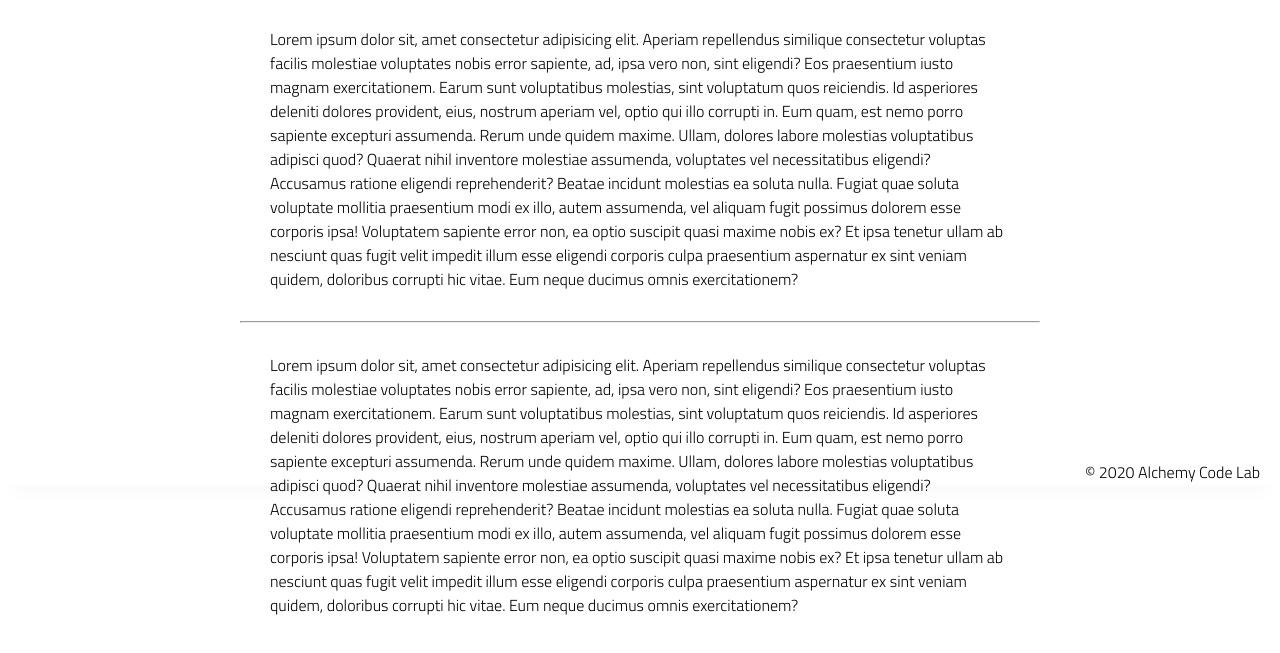
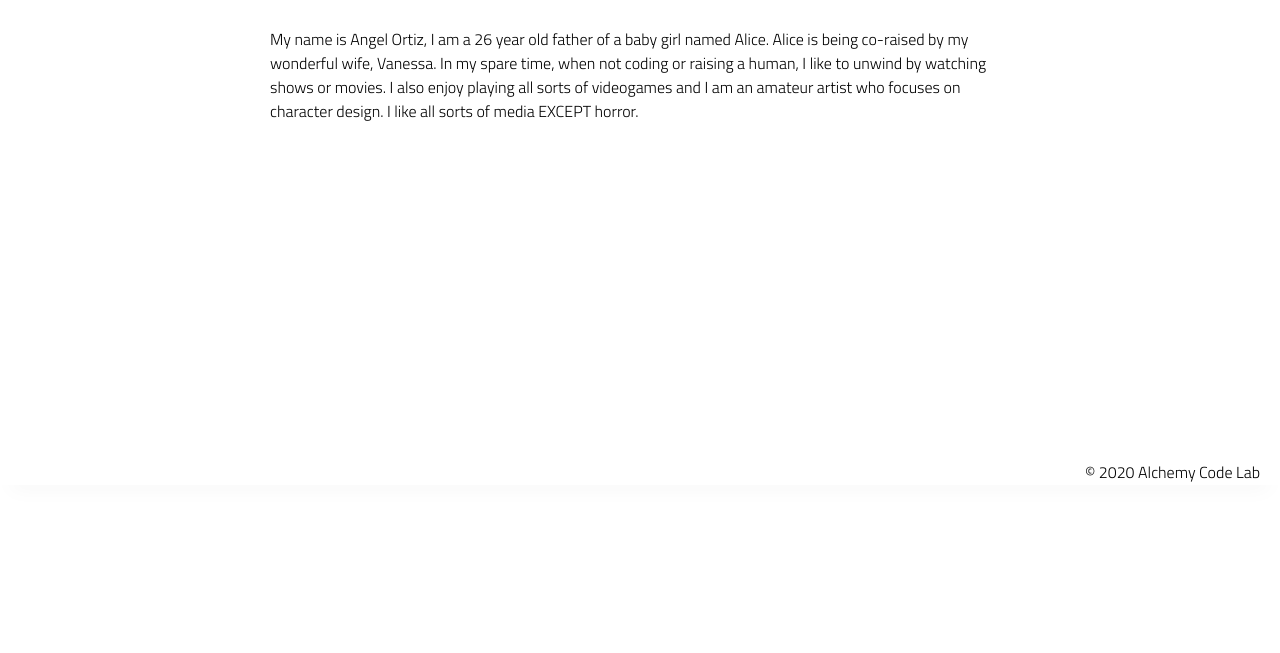
Before and after one commit to AngelDOrtiz/about-me-quiz, a plain HTML site: page index.html in a window 1280 px wide. Shown: the part 315-968 px from the top of the page. After the commit the page ends 800 px from the top, so only its background shows below. Drawn offline with Linux system fonts and the light colour scheme.

Commit message:
Added about me text

```diff
--- a/index.html
+++ b/index.html
@@ -22,24 +22,17 @@
         <section class="main-section">
             <img class="main-logo" src="assets/alchemy-logo.png"/>
             <h2>
-                Welcome to Alchemy Bootstrap!
+                Welcome to my Quiz!
             </h2>
 
             <content>
             <p>
-                Lorem ipsum dolor sit, amet consectetur adipisicing elit. Aperiam repellendus similique consectetur voluptas facilis molestiae voluptates nobis error sapiente, ad, ipsa vero non, sint eligendi? Eos praesentium iusto magnam exercitationem.
-                Earum sunt voluptatibus molestias, sint voluptatum quos reiciendis. Id asperiores deleniti dolores provident, eius, nostrum aperiam vel, optio qui illo corrupti in. Eum quam, est nemo porro sapiente excepturi assumenda.
-                Rerum unde quidem maxime. Ullam, dolores labore molestias voluptatibus adipisci quod? Quaerat nihil inventore molestiae assumenda, voluptates vel necessitatibus eligendi? Accusamus ratione eligendi reprehenderit? Beatae incidunt molestias ea soluta nulla.
-                Fugiat quae soluta voluptate mollitia praesentium modi ex illo, autem assumenda, vel aliquam fugit possimus dolorem esse corporis ipsa! Voluptatem sapiente error non, ea optio suscipit quasi maxime nobis ex?
-                Et ipsa tenetur ullam ab nesciunt quas fugit velit impedit illum esse eligendi corporis culpa praesentium aspernatur ex sint veniam quidem, doloribus corrupti hic vitae. Eum neque ducimus omnis exercitationem?
-            </p>
-            <hr />
-            <p>
-                Lorem ipsum dolor sit, amet consectetur adipisicing elit. Aperiam repellendus similique consectetur voluptas facilis molestiae voluptates nobis error sapiente, ad, ipsa vero non, sint eligendi? Eos praesentium iusto magnam exercitationem.
-                Earum sunt voluptatibus molestias, sint voluptatum quos reiciendis. Id asperiores deleniti dolores provident, eius, nostrum aperiam vel, optio qui illo corrupti in. Eum quam, est nemo porro sapiente excepturi assumenda.
-                Rerum unde quidem maxime. Ullam, dolores labore molestias voluptatibus adipisci quod? Quaerat nihil inventore molestiae assumenda, voluptates vel necessitatibus eligendi? Accusamus ratione eligendi reprehenderit? Beatae incidunt molestias ea soluta nulla.
-                Fugiat quae soluta voluptate mollitia praesentium modi ex illo, autem assumenda, vel aliquam fugit possimus dolorem esse corporis ipsa! Voluptatem sapiente error non, ea optio suscipit quasi maxime nobis ex?
-                Et ipsa tenetur ullam ab nesciunt quas fugit velit impedit illum esse eligendi corporis culpa praesentium aspernatur ex sint veniam quidem, doloribus corrupti hic vitae. Eum neque ducimus omnis exercitationem?
+                My name is Angel Ortiz, I am a 26 year old father of a baby girl named Alice.
+                Alice is being co-raised by my wonderful wife, Vanessa.
+                In my spare time, when not coding or raising a human, I like to unwind by watching shows or movies.
+                I also enjoy playing all sorts of videogames and I am an amateur artist who focuses on character design.
+                I like all sorts of media EXCEPT horror.
+
             </p>
 
         </section>
```
Also changed, not shown: 1 other file.
